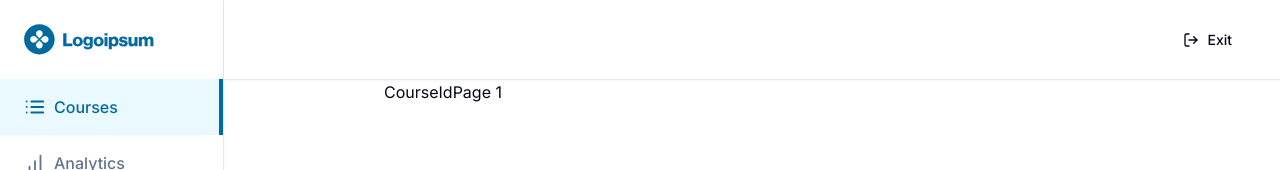
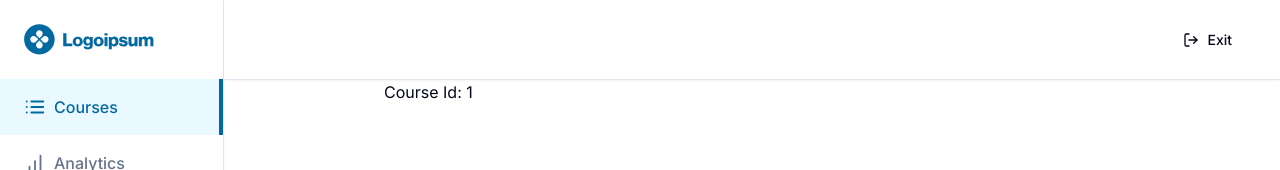
Before and after one commit to iqrarafiq12/LMS-Plateform, a Next.js app: page /teacher/courses/1 in a window 1280 px wide. Shown: the top 170 px of the page. Built offline with nearby package versions, Linux system fonts and the light colour scheme; no server answers; the database is empty.

Commit message:
Error Solve

```diff
--- a/app/(dashboard)/(routes)/teacher/courses/[courseId]/page.tsx
+++ b/app/(dashboard)/(routes)/teacher/courses/[courseId]/page.tsx
@@ -1,7 +1,24 @@
-const CourseIdPage = ({params}:{params:{courseId:string}}) => {
-  return (
-    <div>CourseIdPage {params.courseId}</div>
+import { db } from "@/lib/db"
+
+const CourseIdPage = async ({
+  params
+}: {
+  params: { courseId: string}
+}) => {
+
+
+
+const course = await db.course.findUnique({
+  where: {
+    id: params.courseId
+  }
+});
+
+  return(
+    <div>
+      Course Id: {params.courseId}
+    </div>
   )
 }
 
-export default CourseIdPage
+export default CourseIdPage;
--- a/lib/db.ts
+++ b/lib/db.ts
@@ -1,10 +1,12 @@
-import {PrismaClient} from '@prisma/client'
 
-declare global{
-    var prisma: PrismaClient | undefined
+import { PrismaClient } from '@prisma/client';
+
+declare global {
+  var prisma: PrismaClient | undefined;
 }
+
 export const db = global.prisma || new PrismaClient();
 
-if(process.env.NODE_ENV !== 'production'){
-    global.prisma = db;
+if (process.env.NODE_ENV !== 'production') {
+  global.prisma = db;
 }
```
